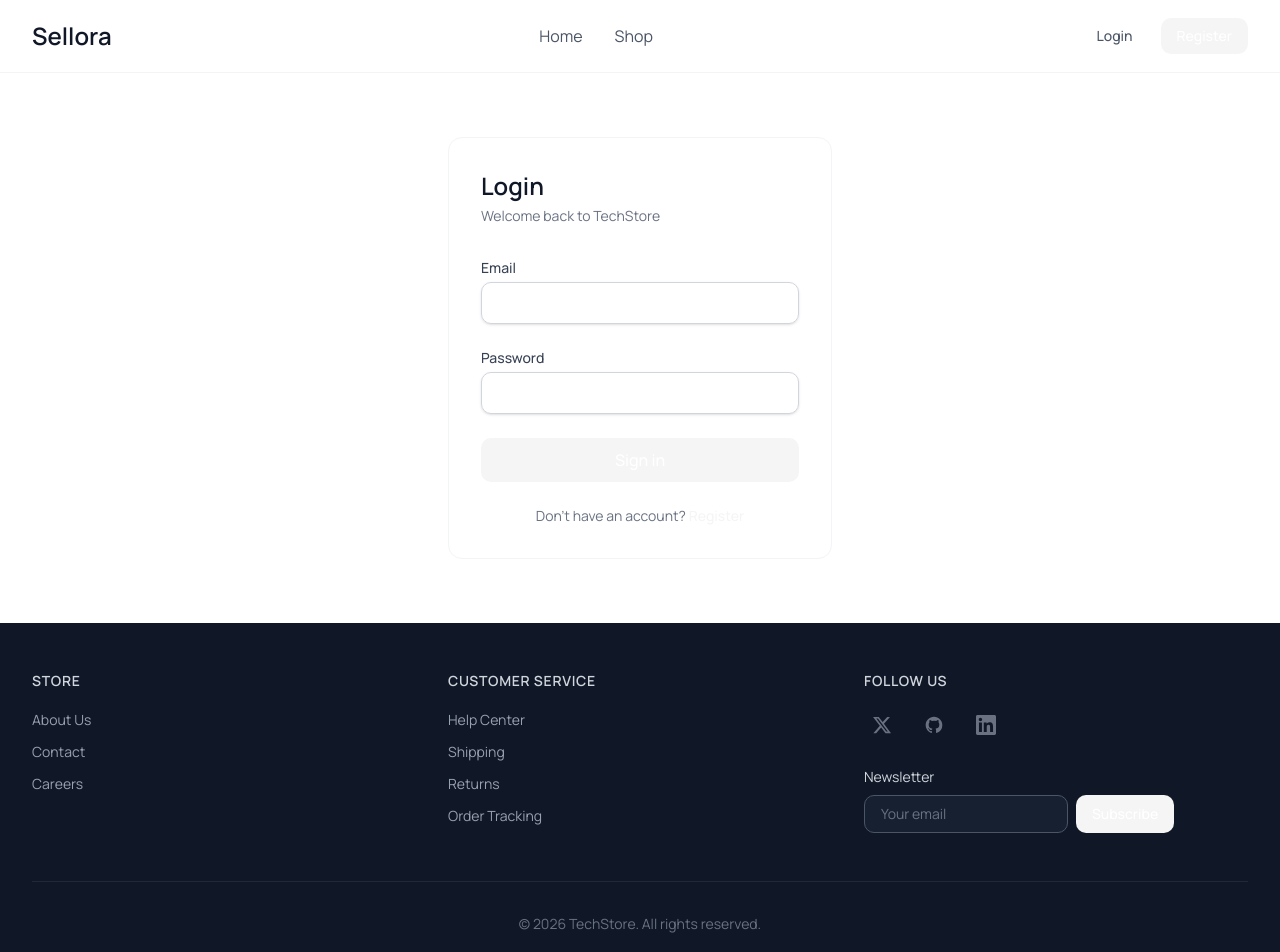
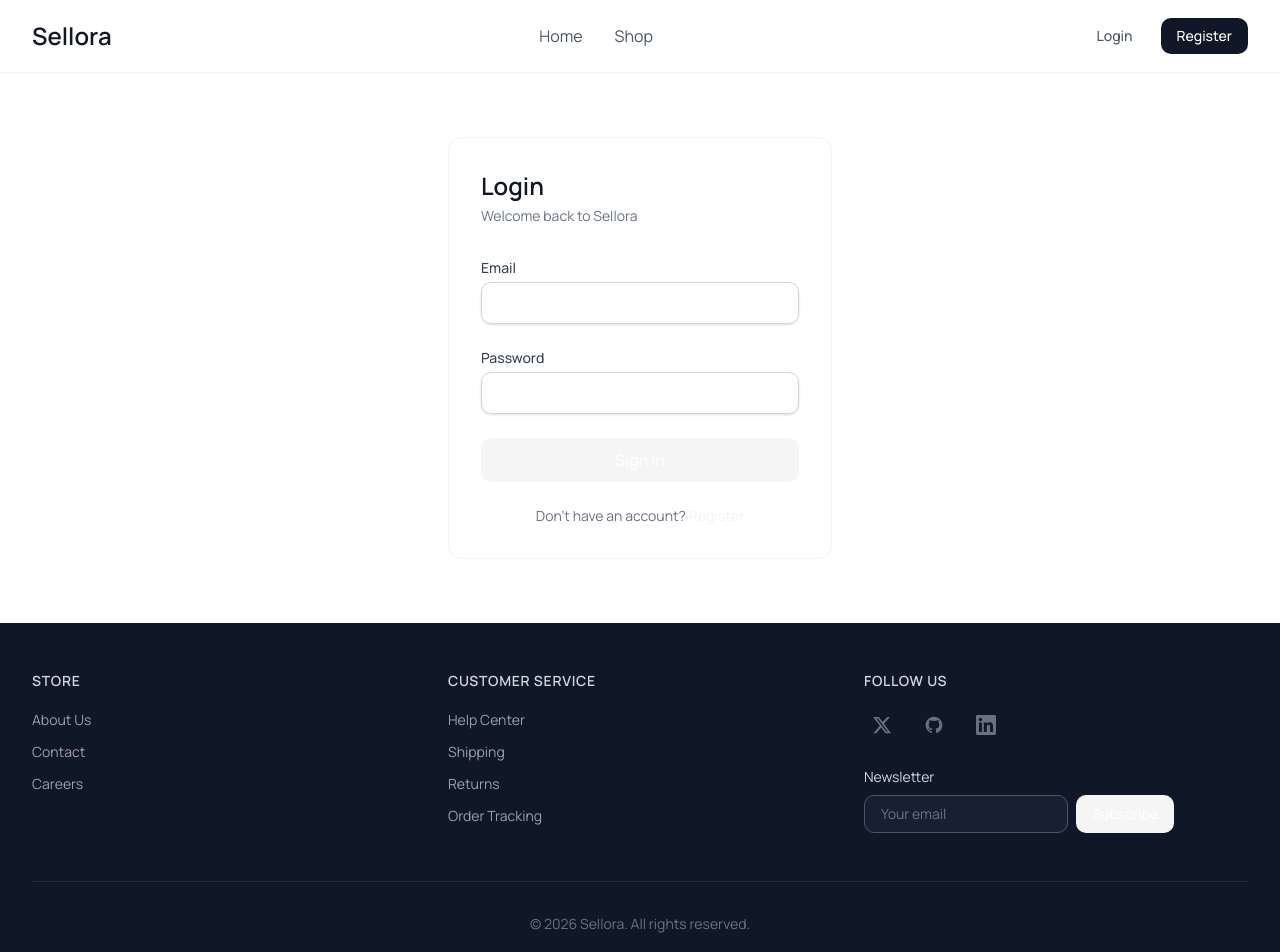
Before and after one commit to JomarGZ/sellora, a React (Vite) app in the folder frontend/: page /login in a window 1280 px wide. Shown: the top 952 px of the page. Built offline with nearby package versions, Linux system fonts and the light colour scheme.

Commit message:
style:  update text title.

```diff
--- a/frontend/src/components/layout/Footer.tsx
+++ b/frontend/src/components/layout/Footer.tsx
@@ -71,7 +71,7 @@ export function Footer() {
           </div>
         </div>
         <div className="mt-12 border-t border-gray-800 pt-8 text-center text-sm text-gray-500">
-          © {new Date().getFullYear()} TechStore. All rights reserved.
+          © {new Date().getFullYear()} Sellora. All rights reserved.
         </div>
       </div>
     </footer>
--- a/frontend/src/components/navigation/AuthButtons.tsx
+++ b/frontend/src/components/navigation/AuthButtons.tsx
@@ -10,14 +10,14 @@ export function AuthButtons({ onNavigate }: AuthButtonsProps) {
       <Link
         to="/login"
         onClick={onNavigate}
-        className="rounded-lg px-4 py-2 text-sm font-medium text-gray-600 transition-colors hover:text-accent"
+        className="rounded-lg px-4 py-2 text-sm font-medium text-gray-600 transition-colors hover:text-gray-900"
       >
         Login
       </Link>
       <Link
         to="/register"
         onClick={onNavigate}
-        className="rounded-lg bg-accent px-4 py-2 text-sm font-medium text-white shadow-soft transition-all hover:bg-accent-hover hover:shadow-glow"
+        className="rounded-lg bg-gray-900 px-4 py-2 text-sm font-medium text-white shadow-soft transition-all hover:bg-accent-hover hover:shadow-glow"
       >
         Register
       </Link>
--- a/frontend/src/components/sections/NewArrivalsSection.tsx
+++ b/frontend/src/components/sections/NewArrivalsSection.tsx
@@ -9,7 +9,7 @@ export function NewArrivalsSection() {
         New Arrivals
       </h2>
       <ErrorBoundary fallback={<div>Something went wrong</div>}>
-        <ProductGrid products={newArrivals} isLoading={false} showBestSellerBadge={false} />
+        <ProductGrid products={newArrivals} isLoading={false} showBestSellerBadge={false}/>
       </ErrorBoundary>
     </section>
   )
--- a/frontend/src/pages/LoginPage.tsx
+++ b/frontend/src/pages/LoginPage.tsx
@@ -14,7 +14,7 @@ export function LoginPage() {
     <div className="mx-auto max-w-md px-4 py-16 sm:px-6 lg:px-8">
       <div className="rounded-xl border border-gray-100 bg-white p-8 shadow-soft">
         <h1 className="text-2xl font-semibold text-gray-900">Login</h1>
-        <p className="mt-1 text-sm text-gray-500">Welcome back to TechStore</p>
+        <p className="mt-1 text-sm text-gray-500">Welcome back to Sellora</p>
         <form onSubmit={handleSubmit} className="mt-8 space-y-6">
           <div>
             <label htmlFor="email" className="block text-sm font-medium text-gray-700">
--- a/frontend/src/pages/ProductPage.tsx
+++ b/frontend/src/pages/ProductPage.tsx
@@ -43,7 +43,7 @@ export function ProductPage() {
             ${product.price.toFixed(2)}
           </p>
           <p className="mt-4 text-gray-600">
-            {product.description ?? 'Premium tech product from TechStore.'}
+            {product.description ?? 'Premium tech product from Sellora.'}
           </p>
           <p className="mt-2 text-sm text-gray-500">Category: {product.category}</p>
           <div className="mt-8 flex gap-4">
--- a/frontend/src/pages/RegisterPage.tsx
+++ b/frontend/src/pages/RegisterPage.tsx
@@ -15,7 +15,7 @@ export function RegisterPage() {
     <div className="mx-auto max-w-md px-4 py-16 sm:px-6 lg:px-8">
       <div className="rounded-xl border border-gray-100 bg-white p-8 shadow-soft">
         <h1 className="text-2xl font-semibold text-gray-900">Create account</h1>
-        <p className="mt-1 text-sm text-gray-500">Join TechStore to start shopping</p>
+        <p className="mt-1 text-sm text-gray-500">Join Sellora to start shopping</p>
         <form onSubmit={handleSubmit} className="mt-8 space-y-6">
           <div>
             <label htmlFor="name" className="block text-sm font-medium text-gray-700">
```
